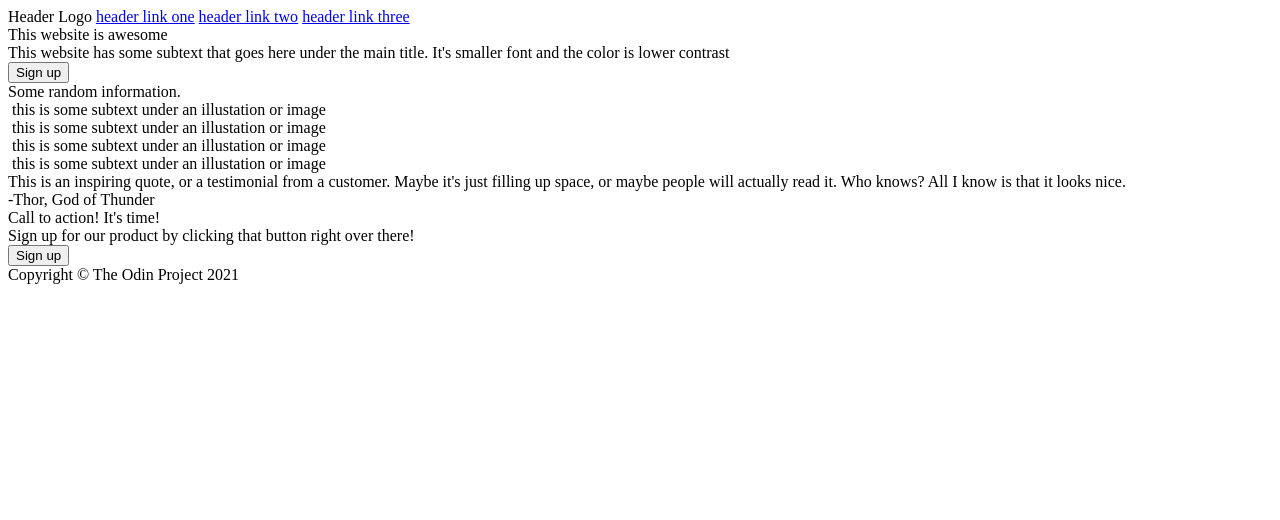
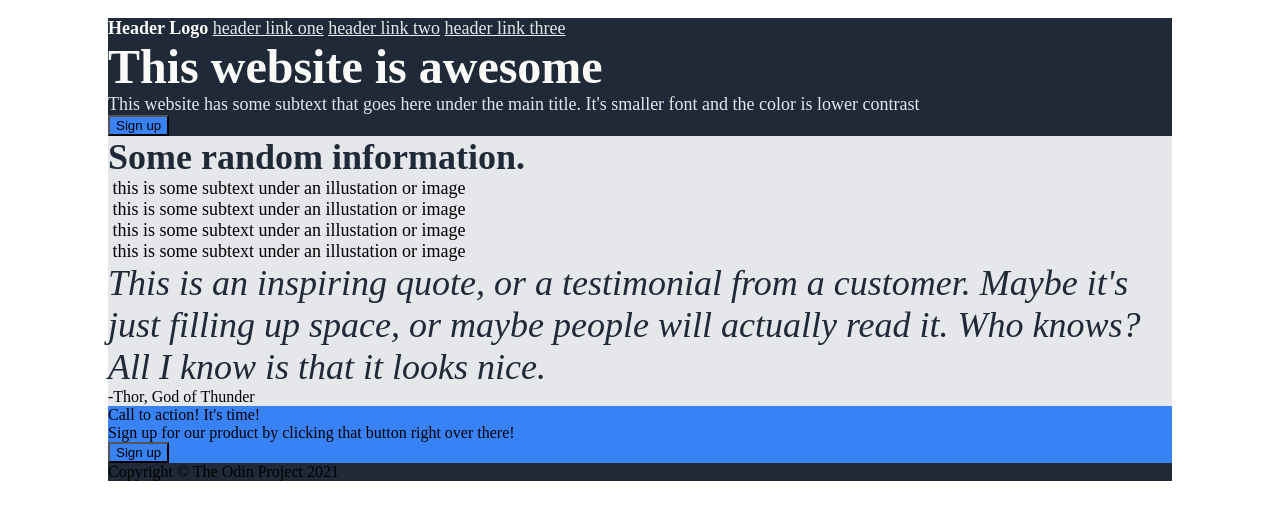
Before and after one commit to Mark3037/odin-website, a plain HTML site: page index.html in a window 1280 px wide. Drawn offline with Linux system fonts and the light colour scheme.

Commit message:
Add fonts/colors for whole page

```diff
--- a/index.html
+++ b/index.html
@@ -10,18 +10,18 @@
 <body>
     <div class="header">
         Header Logo
-        <a href="#">header link one</a>
-        <a href="#">header link two</a>
-        <a href="#">header link three</a>
+        <a href="#" class="secondary">header link one</a>
+        <a href="#" class="secondary">header link two</a>
+        <a href="#" class="secondary">header link three</a>
     </div>
     <div class="hero">
-        <div>This website is awesome</div>
-        <div>This website has some subtext that goes here under the main title. It's smaller font and the color is lower contrast</div>
+        <div class="main">This website is awesome</div>
+        <div class="secondary">This website has some subtext that goes here under the main title. It's smaller font and the color is lower contrast</div>
         <button class="sign-up">Sign up</button>
         <img>
     </div>
     <div class="content">
-        <div>Some random information.</div>
+        <div class="info-header">Some random information.</div>
         <div class="info">
             <img>
             this is some subtext under an illustation or image
@@ -38,10 +38,10 @@
             <img>
             this is some subtext under an illustation or image
         </div>
-        <div>This is an inspiring quote, or a testimonial from a customer. Maybe it's just filling up space, or maybe people will actually read it.
+        <div class="quote">This is an inspiring quote, or a testimonial from a customer. Maybe it's just filling up space, or maybe people will actually read it.
             Who knows? All I know is that it looks nice.</div>
         <div>-Thor, God of Thunder</div>
-        <div class="Sign-box">
+        <div class="sign-box">
             <div>Call to action! It's time!</div>
             <div>Sign up for our product by clicking that button right over there!</div>
             <button class="sign-up">Sign up</button>
--- a/styles.css
+++ b/styles.css
@@ -0,0 +1,52 @@
+body {
+    display: flex;
+    flex-direction: column;
+    padding: 10px 100px;
+}
+
+.header, .hero, .footer {
+    background-color: #1F2937
+}
+
+.main {
+    font-size: 48px;
+    color: #F9FAF8;
+    font-weight: 800;
+}
+
+.header {
+    font-size: 18px;
+    color: #F9FAF8;
+    font-weight: bold;
+}
+
+.secondary {
+    font-size: 18px;
+    color: #E5E7EB;
+    font-weight: normal;
+}
+
+.sign-box, .sign-up {
+    background-color: #3882F6
+}
+
+.content {
+    background-color: #E5E7EB;
+}
+
+.info-header {
+    font-size: 36px;
+    color: #1F2937;
+    font-weight: 800;
+}
+
+.info {
+    font-size: 18px;
+}
+
+.quote {
+    font-size: 36px;
+    font-style: italic;
+    font-weight: 300;
+    color: #1F2937;
+}
```
